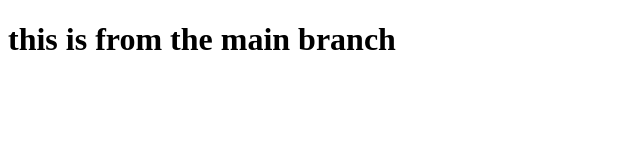
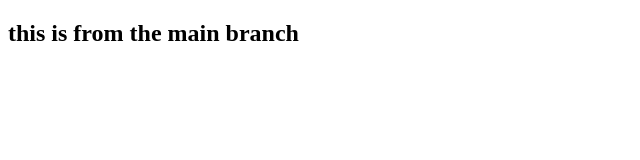
Before and after one commit to maharshijpatelcg-work/conflicts, a plain HTML site: page 1.html in a window 1280 px wide. Shown: the whole page, without its empty margins (0-640 px from the left). Drawn offline with Linux system fonts and the light colour scheme.

Commit message:
h2 tag used

```diff
--- a/1.html
+++ b/1.html
@@ -6,6 +6,6 @@
     <title>Document</title>
 </head>
 <body>
-    <h1>this is from the main branch</h1>
+    <h2>this is from the main branch</h2>
 </body>
 </html>
```
